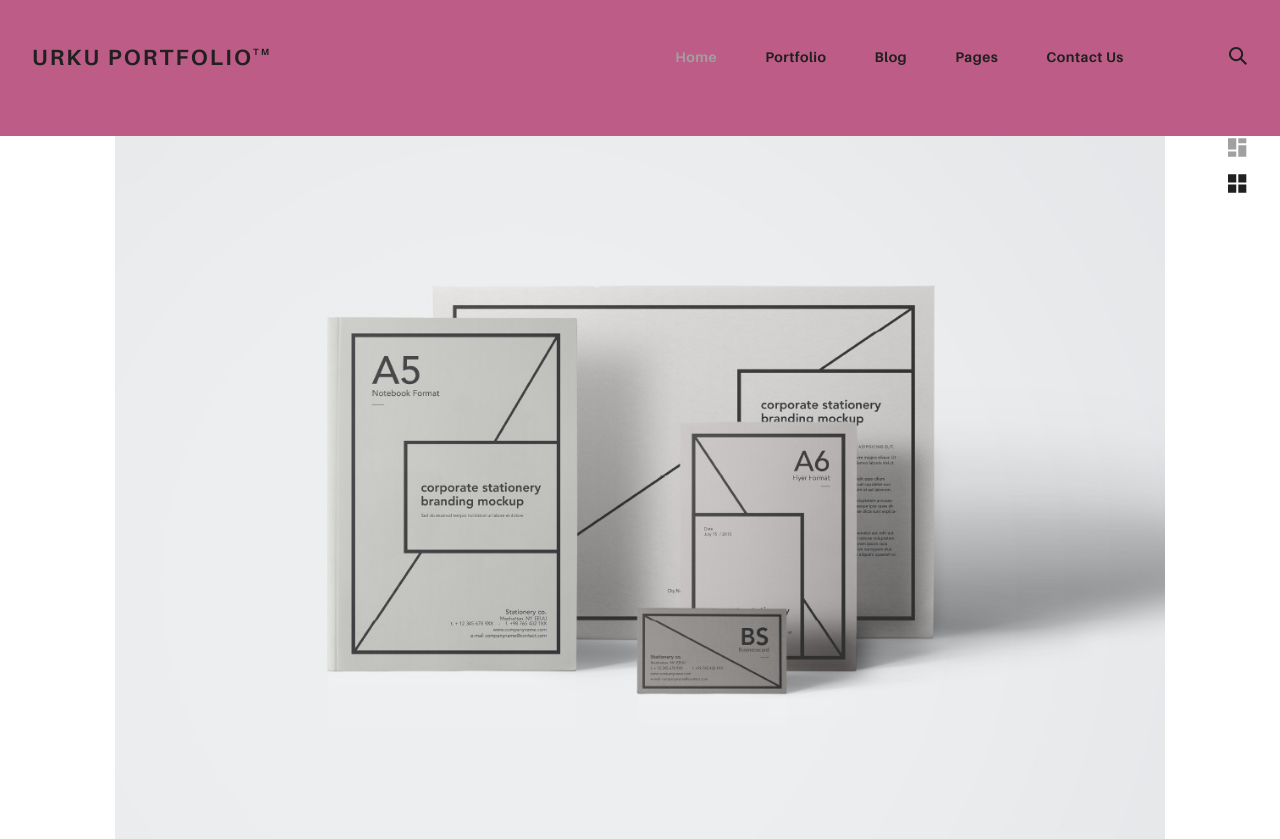
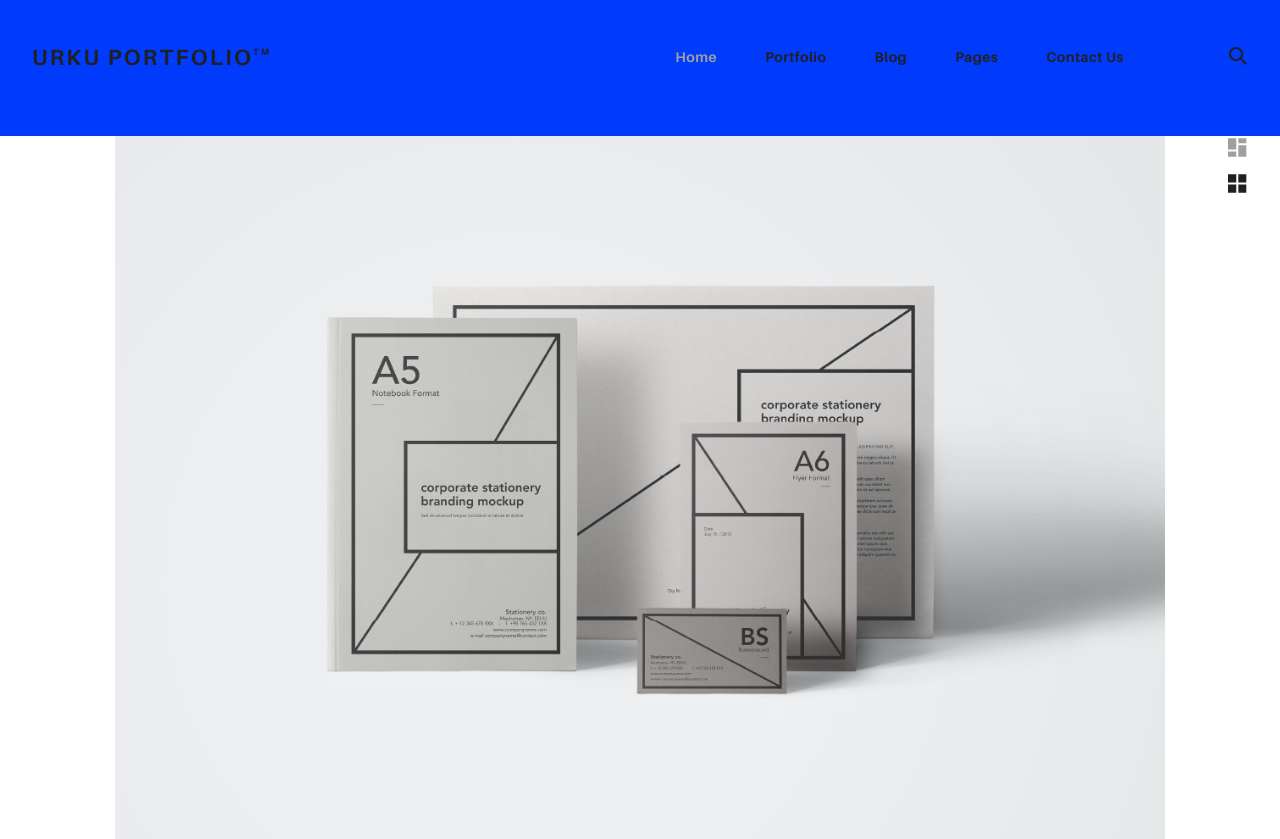
Before and after one commit to AguaDelaLlave99/AguaDelaLlave99.github.io, a plain HTML site: page index.html in a window 1280 px wide. Shown: the top 839 px of the page. Drawn offline with Linux system fonts and the light colour scheme.

Commit message:
Launch 1.2

```diff
--- a/assets/css/urku.css
+++ b/assets/css/urku.css
@@ -53,7 +53,7 @@ body {
 }
 
 .rk-header {
-  background-color: rgb(189, 92, 134);
+  background-color: rgb(0, 58, 250);
   position: relative;
   z-index: 5;
 }
```
